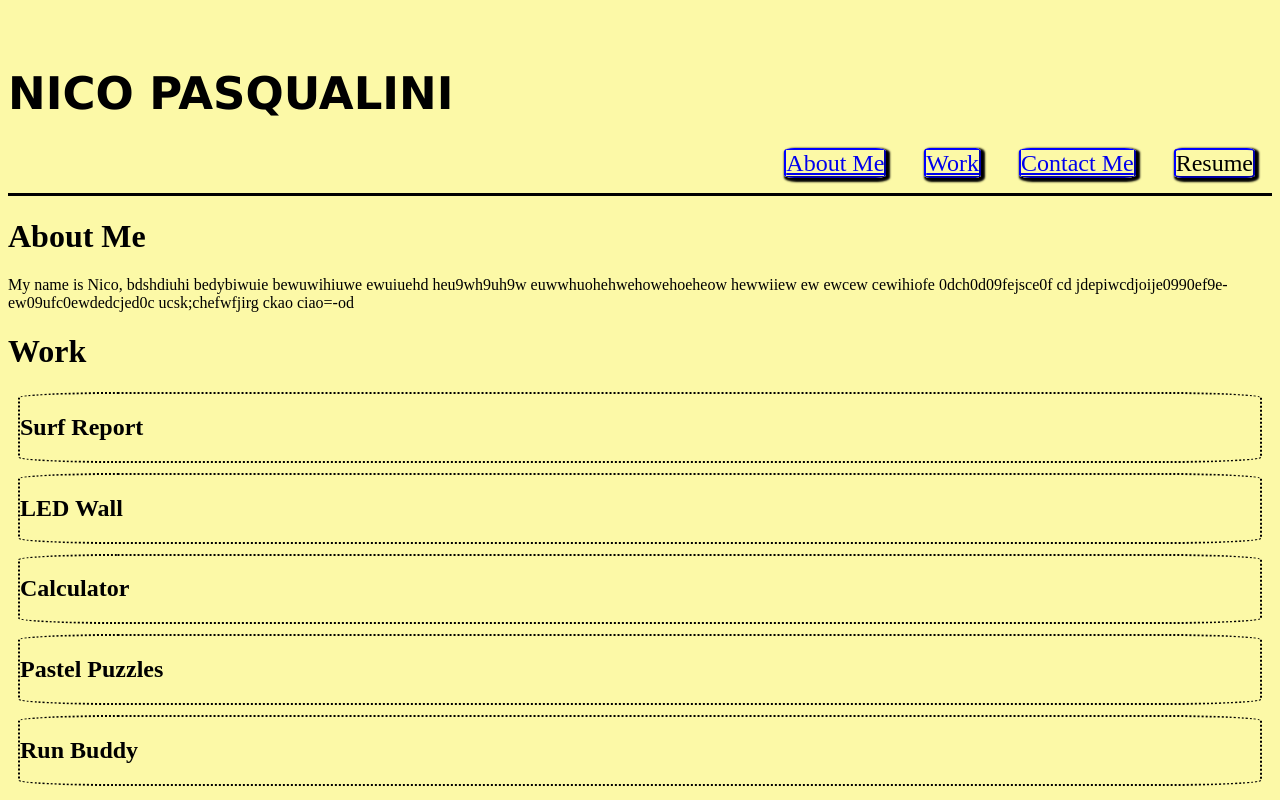
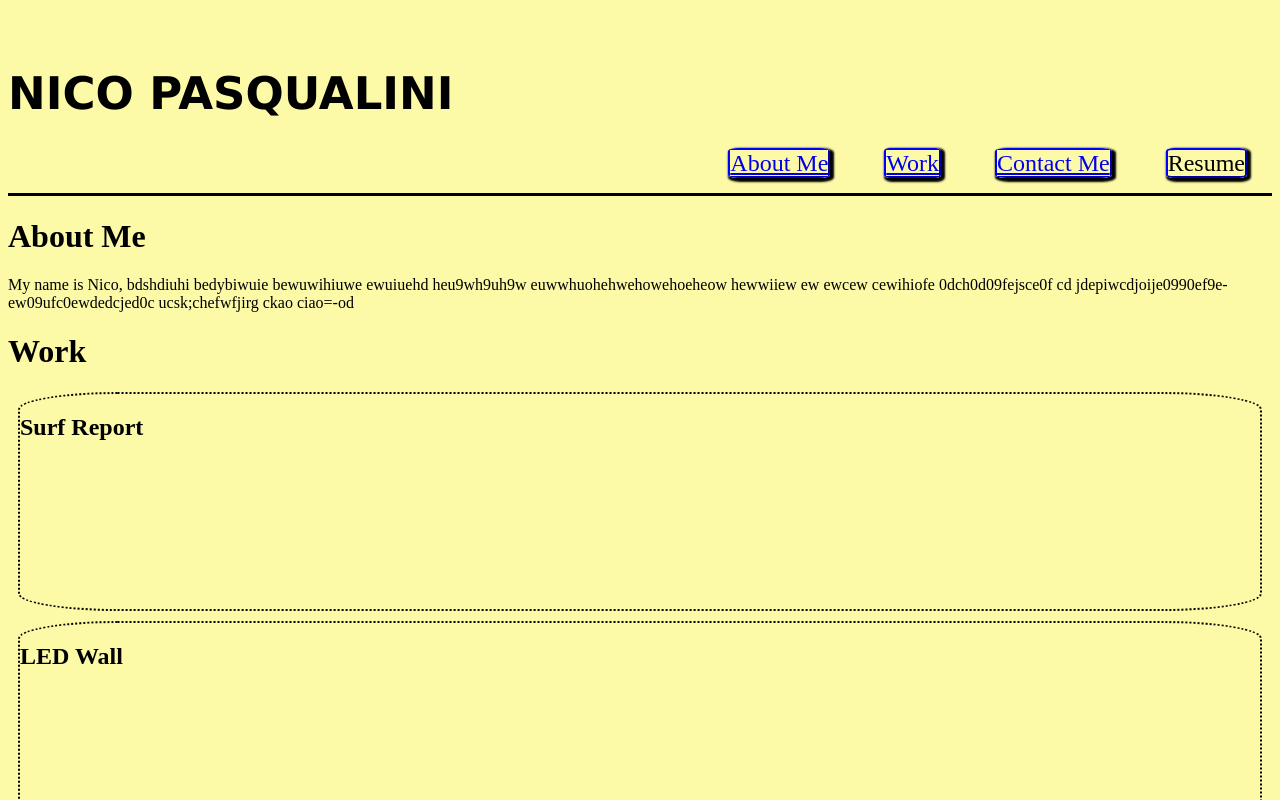
Before and after one commit to Nico749/Personal-portfolio-, a plain HTML site: page index.html in a window 1280 px wide. Shown: the top 800 px of the page. Drawn offline with Linux system fonts and the light colour scheme.

Commit message:
Styling CSS margins

```diff
--- a/style.css
+++ b/style.css
@@ -14,12 +14,13 @@ header{
     border:2px outset blue;
     border-radius: 10%;
     box-shadow:2px 2px 2px 2px black;
-    margin: 17px;
+    margin: 25px;
 }
 .box{
     border:2px dotted black;
     margin: 10px;
     border-radius: 8%;
+    height: 215px;
 }
 .box:hover{
     border: 5px solid rgb(165, 4, 12);
```
